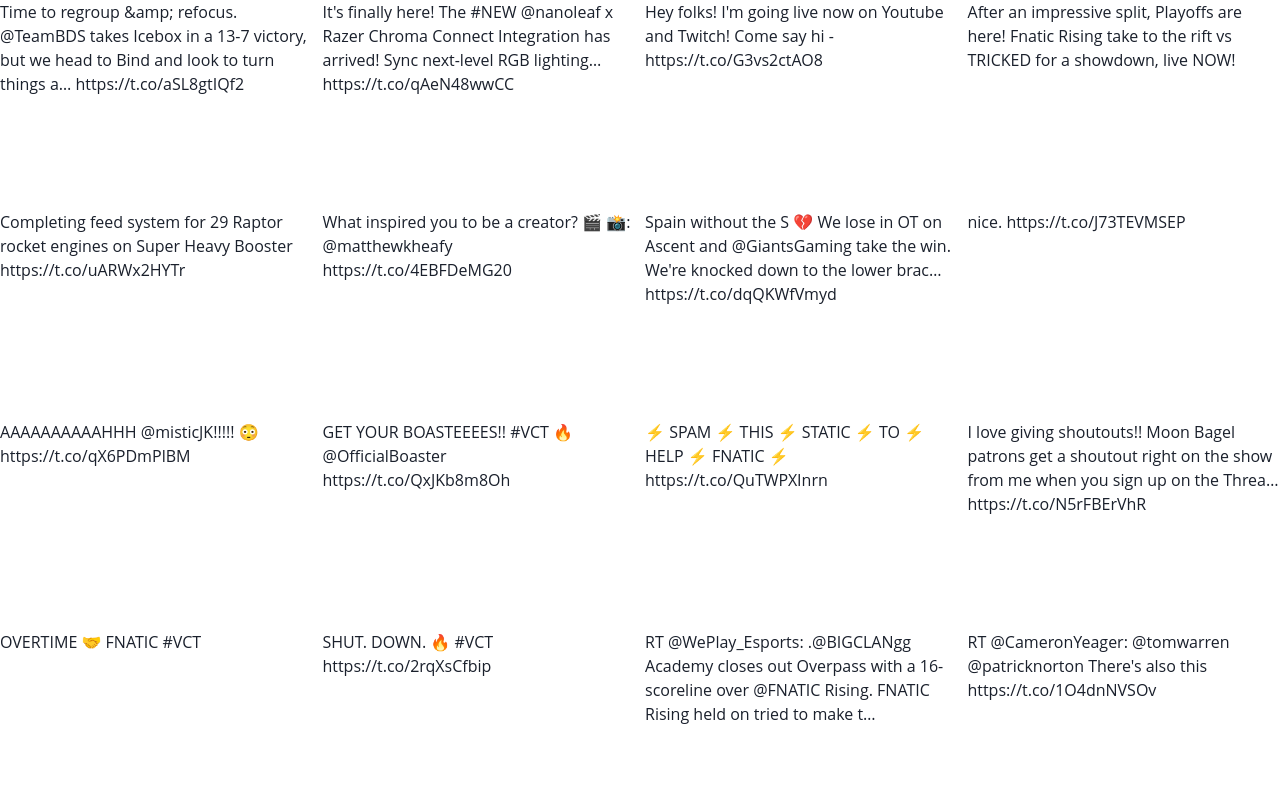
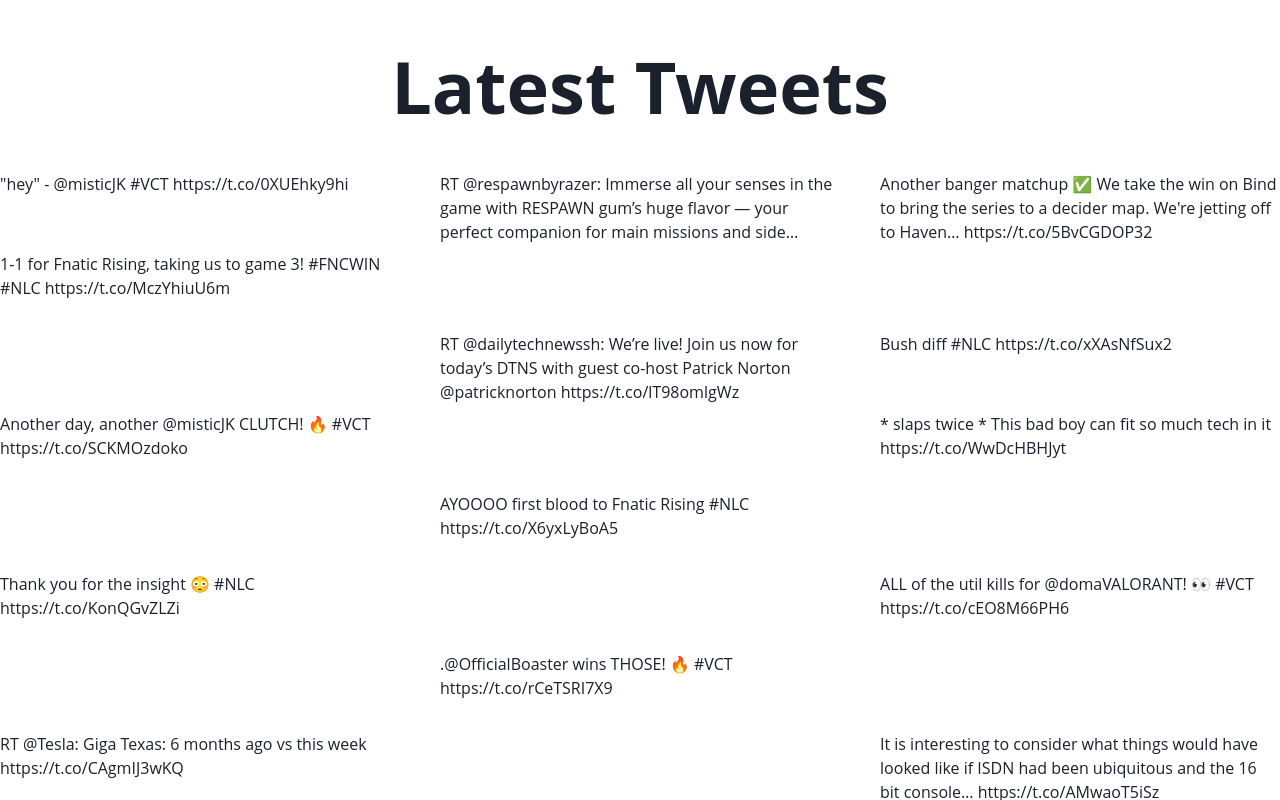
Before and after one commit to root0x/White-label-programming-challenge, a React (Create React App) app in the folder frontend/: page / in a window 1280 px wide. Shown: the top 800 px of the page. Built offline with nearby package versions, Linux system fonts and the light colour scheme.

Commit message:
basic masonry layout for tweets

```diff
--- /dev/null
+++ b/frontend/src/components/hooks/useWindowSize.tsx
@@ -0,0 +1,28 @@
+import { useState, useEffect } from "react";
+
+const useWindowSize = () =>
+ {
+    const [windowSize, setWindowSize] = useState({
+      width: undefined,
+      height: undefined,
+    });
+
+    useEffect(() => {
+      function handleResize() {
+        setWindowSize({
+          width: window.innerWidth,
+          height: window.innerHeight,
+        });
+      }
+
+      window.addEventListener("resize", handleResize);
+
+      handleResize();
+
+      return () => window.removeEventListener("resize", handleResize);
+    }, []);
+
+    return windowSize;
+  }
+
+  export default useWindowSize;
--- a/frontend/src/components/pages/tweetViewer.tsx
+++ b/frontend/src/components/pages/tweetViewer.tsx
@@ -1,25 +1,186 @@
-import React from 'react';
-import { Grid, GridItem } from '@chakra-ui/layout';
+import React, {useEffect, useRef, useState} from 'react';
+import { Grid, GridItem, Heading } from '@chakra-ui/layout';
 import Tweet from '../tweet';
 
 
 
-const tweetViewer = () => (
+const tweetViewer = () => {
+
+
+    return (
+        <>
+        <Heading textAlign='center' size='4xl' padding='50px'>Latest Tweets</Heading>
             <Grid
-        templateColumns='repeat(auto-fill, minmax(250px,1fr))'
-        gridGap='10px'
-        gridAutoRows='200px'
+                templateColumns='repeat(auto-fill, minmax(400px,1fr))'
+                gridGap='40px'
+                gridAutoRows='40px'
+
             >
                 {data.map((tweet,index) => (
-            <h1>{tweet.text}</h1>
+                <Tweet key={index} tweet={tweet} autoRows={40}/>
                 ))}
 
             </Grid>
+        </>
     )
+}
 
 export default tweetViewer;
 
 const data = [
+    {
+      created_at: "Thu Jul 29 21:03:33 +0000 2021",
+      id: 1420852517790003200,
+      text: "\"hey\" - @misticJK #VCT https://t.co/0XUEhky9hi",
+      media: {
+        type: "video",
+        imageUrl: "https://pbs.twimg.com/ext_tw_video_thumb/1420852443341107207/pu/img/oEATnVZF6OxQpDK0.jpg",
+        video: {
+          content_type: "application/x-mpegURL",
+          url: "https://video.twimg.com/ext_tw_video/1420852443341107207/pu/pl/C6QTEJ8bWSMJVH4R.m3u8?tag=12&container=fmp4"
+        }
+      },
+      user: "FNATIC"
+    },
+    {
+      created_at: "Thu Jul 29 21:01:57 +0000 2021",
+      id: 1420852116139090000,
+      text: "RT @respawnbyrazer: Immerse all your senses in the game with RESPAWN gum’s huge flavor — your perfect companion for main missions and side…",
+      user: "Razer"
+    },
+    {
+      created_at: "Thu Jul 29 20:35:12 +0000 2021",
+      id: 1420845385216577500,
+      text: "Another banger matchup ✅\n\nWe take the win on Bind to bring the series to a decider map. We're jetting off to Haven… https://t.co/5BvCGDOP32",
+      user: "FNATIC"
+    },
+    {
+      created_at: "Thu Jul 29 20:31:07 +0000 2021",
+      id: 1420844359038247000,
+      text: "1-1 for Fnatic Rising, taking us to game 3! #FNCWIN #NLC https://t.co/MczYhiuU6m",
+      media: {
+        type: "video",
+        imageUrl: "https://pbs.twimg.com/ext_tw_video_thumb/1420844220148064257/pu/img/H026NytPqRKGWxme.jpg",
+        video: {
+          bitrate: 2176000,
+          content_type: "video/mp4",
+          url: "https://video.twimg.com/ext_tw_video/1420844220148064257/pu/vid/1280x720/BJB-6NsH_VV6GbGc.mp4?tag=12"
+        }
+      },
+      user: "FNATIC"
+    },
+    {
+      created_at: "Thu Jul 29 20:30:07 +0000 2021",
+      id: 1420844106146791400,
+      text: "RT @dailytechnewssh: We’re live! Join us now for today’s DTNS with guest co-host Patrick Norton @patricknorton https://t.co/lT98omlgWz",
+      user: "patricknorton"
+    },
+    {
+      created_at: "Thu Jul 29 20:27:53 +0000 2021",
+      id: 1420843542436589600,
+      text: "Bush diff #NLC https://t.co/xXAsNfSux2",
+      media: {
+        type: "photo",
+        imageUrl: "https://pbs.twimg.com/media/E7fZmu4WUAkMDj0.png"
+      },
+      user: "FNATIC"
+    },
+    {
+      created_at: "Thu Jul 29 20:25:25 +0000 2021",
+      id: 1420842922090582000,
+      text: "Another day, another @misticJK CLUTCH! 🔥 #VCT https://t.co/SCKMOzdoko",
+      media: {
+        type: "video",
+        imageUrl: "https://pbs.twimg.com/ext_tw_video_thumb/1420842820588515328/pu/img/yU8KgRJ9pYE8nl47.jpg",
+        video: {
+          bitrate: 2176000,
+          content_type: "video/mp4",
+          url: "https://video.twimg.com/ext_tw_video/1420842820588515328/pu/vid/1280x720/m2icpyNUaPA-7zot.mp4?tag=12"
+        }
+      },
+      user: "FNATIC"
+    },
+    {
+      created_at: "Thu Jul 29 20:13:16 +0000 2021",
+      id: 1420839864686182400,
+      text: "* slaps twice *\nThis bad boy can fit so much tech in it https://t.co/WwDcHBHJyt",
+      media: {
+        type: "photo",
+        imageUrl: "https://pbs.twimg.com/media/E7fWRKJVcAEEQiQ.jpg"
+      },
+      user: "LinusTech"
+    },
+    {
+      created_at: "Thu Jul 29 20:08:59 +0000 2021",
+      id: 1420838788763463700,
+      text: "AYOOOO first blood to Fnatic Rising #NLC https://t.co/X6yxLyBoA5",
+      media: {
+        type: "video",
+        imageUrl: "https://pbs.twimg.com/ext_tw_video_thumb/1420838546789781506/pu/img/vqO8uwi4OU9ST4f6.jpg",
+        video: {
+          bitrate: 832000,
+          content_type: "video/mp4",
+          url: "https://video.twimg.com/ext_tw_video/1420838546789781506/pu/vid/640x360/A1q3gD3-liAUI2fV.mp4?tag=12"
+        }
+      },
+      user: "FNATIC"
+    },
+    {
+      created_at: "Thu Jul 29 20:05:56 +0000 2021",
+      id: 1420838018521387000,
+      text: "Thank you for the insight 😳 #NLC https://t.co/KonQGvZLZi",
+      media: {
+        type: "photo",
+        imageUrl: "https://pbs.twimg.com/media/E7fUYpOXsAY1js5.jpg"
+      },
+      user: "FNATIC"
+    },
+    {
+      created_at: "Thu Jul 29 19:52:42 +0000 2021",
+      id: 1420834688105599000,
+      text: "ALL of the util kills for @domaVALORANT! 👀 #VCT https://t.co/cEO8M66PH6",
+      media: {
+        type: "video",
+        imageUrl: "https://pbs.twimg.com/ext_tw_video_thumb/1420834584539897865/pu/img/Vt7-NLVpW0qlnzMk.jpg",
+        video: {
+          bitrate: 256000,
+          content_type: "video/mp4",
+          url: "https://video.twimg.com/ext_tw_video/1420834584539897865/pu/vid/480x270/M4gFcFQBK_kSoDlk.mp4?tag=12"
+        }
+      },
+      user: "FNATIC"
+    },
+    {
+      created_at: "Thu Jul 29 19:49:00 +0000 2021",
+      id: 1420833758312374300,
+      text: ".@OfficialBoaster wins THOSE! 🔥 #VCT https://t.co/rCeTSRI7X9",
+      media: {
+        type: "video",
+        imageUrl: "https://pbs.twimg.com/ext_tw_video_thumb/1420833628980920325/pu/img/LUi0EksQ0PzMQq6N.jpg",
+        video: {
+          bitrate: 2176000,
+          content_type: "video/mp4",
+          url: "https://video.twimg.com/ext_tw_video/1420833628980920325/pu/vid/1280x720/LK6HYaelWMy0eviO.mp4?tag=12"
+        }
+      },
+      user: "FNATIC"
+    },
+    {
+      created_at: "Thu Jul 29 19:46:33 +0000 2021",
+      id: 1420833142437470200,
+      text: "RT @Tesla: Giga Texas: 6 months ago vs this week https://t.co/CAgmIJ3wKQ",
+      media: {
+        type: "photo",
+        imageUrl: "https://pbs.twimg.com/media/E7fNWQTX0AY8osS.jpg"
+      },
+      user: "elonmusk"
+    },
+    {
+      created_at: "Thu Jul 29 19:39:27 +0000 2021",
+      id: 1420831357194887200,
+      text: "It is interesting to consider what things would have looked like if ISDN had been ubiquitous and the 16 bit console… https://t.co/AMwaoT5iSz",
+      user: "ID_AA_Carmack"
+    },
     {
       created_at: "Thu Jul 29 19:21:35 +0000 2021",
       id: 1420826859277799400,
@@ -63,122 +224,5 @@
         imageUrl: "https://pbs.twimg.com/media/E7e3EH6XoAImc5u.jpg"
       },
       user: "elgato"
-    },
-    {
-      created_at: "Thu Jul 29 18:17:42 +0000 2021",
-      id: 1420810781923348500,
-      text: "Spain without the S 💔\n\nWe lose in OT on Ascent and @GiantsGaming take the win. We're knocked down to the lower brac… https://t.co/dqQKWfVmyd",
-      user: "FNATIC"
-    },
-    {
-      created_at: "Thu Jul 29 18:13:00 +0000 2021",
-      id: 1420809598265561000,
-      text: "nice. https://t.co/J73TEVMSEP",
-      media: {
-        type: "photo",
-        imageUrl: "https://pbs.twimg.com/media/E7ejCi-VIAQlKe3.jpg"
-      },
-      user: "LinusTech"
-    },
-    {
-      created_at: "Thu Jul 29 18:09:18 +0000 2021",
-      id: 1420808666329096200,
-      text: "AAAAAAAAAAHHH @misticJK!!!!! 😳 https://t.co/qX6PDmPlBM",
-      media: {
-        type: "video",
-        imageUrl: "https://pbs.twimg.com/ext_tw_video_thumb/1420808540969635840/pu/img/pd4NQtEuOvhfm07G.jpg",
-        video: {
-          url: {
-            bitrate: 2176000,
-            content_type: "video/mp4",
-            url: "https://video.twimg.com/ext_tw_video/1420808540969635840/pu/vid/1280x720/rKXTXrVHqMSYzCfH.mp4?tag=12"
     }
-        }
-      },
-      user: "FNATIC"
-    },
-    {
-      created_at: "Thu Jul 29 18:06:43 +0000 2021",
-      id: 1420808018573279200,
-      text: "GET YOUR BOASTEEEES!! #VCT 🔥 @OfficialBoaster https://t.co/QxJKb8m8Oh",
-      media: {
-        type: "video",
-        imageUrl: "https://pbs.twimg.com/ext_tw_video_thumb/1420807865569271815/pu/img/LsN85u-m4xBtOStm.jpg",
-        video: {
-          url: {
-            bitrate: 256000,
-            content_type: "video/mp4",
-            url: "https://video.twimg.com/ext_tw_video/1420807865569271815/pu/vid/480x270/gvwXYqeoTnC60sgR.mp4?tag=12"
-          }
-        }
-      },
-      user: "FNATIC"
-    },
-    {
-      created_at: "Thu Jul 29 18:00:57 +0000 2021",
-      id: 1420806565045719000,
-      text: "⚡️ SPAM ⚡️ THIS ⚡️ STATIC ⚡️ TO ⚡️ HELP ⚡️ FNATIC ⚡️ https://t.co/QuTWPXInrn",
-      media: {
-        type: "photo",
-        imageUrl: "https://pbs.twimg.com/media/E7e39eEX0AUl9Z5.png"
-      },
-      user: "FNATIC"
-    },
-    {
-      created_at: "Thu Jul 29 18:00:27 +0000 2021",
-      id: 1420806441280196600,
-      text: "I love giving shoutouts!! Moon Bagel patrons get a shoutout right on the show from me when you sign up on the Threa… https://t.co/N5rFBErVhR",
-      user: "Snubs"
-    },
-    {
-      created_at: "Thu Jul 29 17:53:43 +0000 2021",
-      id: 1420804746588328000,
-      text: "OVERTIME 🤝 FNATIC #VCT",
-      user: "FNATIC"
-    },
-    {
-      created_at: "Thu Jul 29 17:37:56 +0000 2021",
-      id: 1420800775953989600,
-      text: "SHUT. DOWN. 🔥 #VCT https://t.co/2rqXsCfbip",
-      media: {
-        type: "video",
-        imageUrl: "https://pbs.twimg.com/ext_tw_video_thumb/1420800635499335685/pu/img/YO0JZ0ZWIFhOqu--.jpg",
-        video: {
-          url: {
-            content_type: "application/x-mpegURL",
-            url: "https://video.twimg.com/ext_tw_video/1420800635499335685/pu/pl/_FyiLx4UGoN_9N8Z.m3u8?tag=12&container=fmp4"
-          }
-        }
-      },
-      user: "FNATIC"
-    },
-    {
-      created_at: "Thu Jul 29 17:36:47 +0000 2021",
-      id: 1420800485062217700,
-      text: "RT @WePlay_Esports: .@BIGCLANgg Academy closes out Overpass with a 16- scoreline over @FNATIC Rising. FNATIC Rising held on tried to make t…",
-      user: "FNATIC"
-    },
-    {
-      created_at: "Thu Jul 29 17:33:03 +0000 2021",
-      id: 1420799547249471500,
-      text: "RT @CameronYeager: @tomwarren @patricknorton There's also this \nhttps://t.co/1O4dnNVSOv",
-      user: "patricknorton"
-    },
-    {
-      created_at: "Thu Jul 29 17:29:24 +0000 2021",
-      id: 1420798628059308000,
-      text: "QUICKSCOPES OUT FOR @derkeps! 😳 #VCT https://t.co/ciMRRXV7Hx",
-      media: {
-        type: "video",
-        imageUrl: "https://pbs.twimg.com/ext_tw_video_thumb/1420798475739013128/pu/img/7onGUc4jJyVzvvKo.jpg",
-        video: {
-          url: {
-            bitrate: 2176000,
-            content_type: "video/mp4",
-            url: "https://video.twimg.com/ext_tw_video/1420798475739013128/pu/vid/1280x720/fqmYtglGX_irB_3s.mp4?tag=12"
-          }
-        }
-      },
-      user: "FNATIC"
-    }
-  ];
+  ]
--- /dev/null
+++ b/frontend/src/components/tweet/index.tsx
@@ -0,0 +1,52 @@
+import React, {useRef, useEffect,useState} from 'react';
+import useWindowSize from '../hooks/useWindowSize';
+import {Box} from '@chakra-ui/react';
+
+interface props
+{
+    tweet : {
+        created_at: String,
+        id: Number,
+        text: String,
+        user: String,
+        media?: {
+            type: String,
+            imageUrl: String,
+            video? : {
+                bitrate?: Number,
+                content_type: String,
+                url: String
+            }
+        }
+    }
+    autoRows: Number
+}
+
+const Tweet : React.FC<props> = ({tweet, autoRows}) =>  {
+    const ref = useRef(null);
+    const [rowEnd, setRowEnd] = useState<string>('');
+    console.log(ref);
+
+    useEffect(() => {
+        calcGridRowEnd();
+    }, [])
+
+    const calcGridRowEnd = () => {
+        setRowEnd('span ' + Math.ceil(ref.current.getBoundingClientRect().height /autoRows));
+    }
+    return (
+        <Box
+            w="100%"
+            gridRowEnd={rowEnd}
+        >
+            <Box
+                ref={ref}
+            >
+                {tweet.text}
+
+            </Box>
+        </Box>
+    )
+}
+
+export default Tweet;
```
Also changed, not shown: 1 other file (tests, documents, lock files or other folders). Lines whose indentation alone changed are shown as unchanged.
